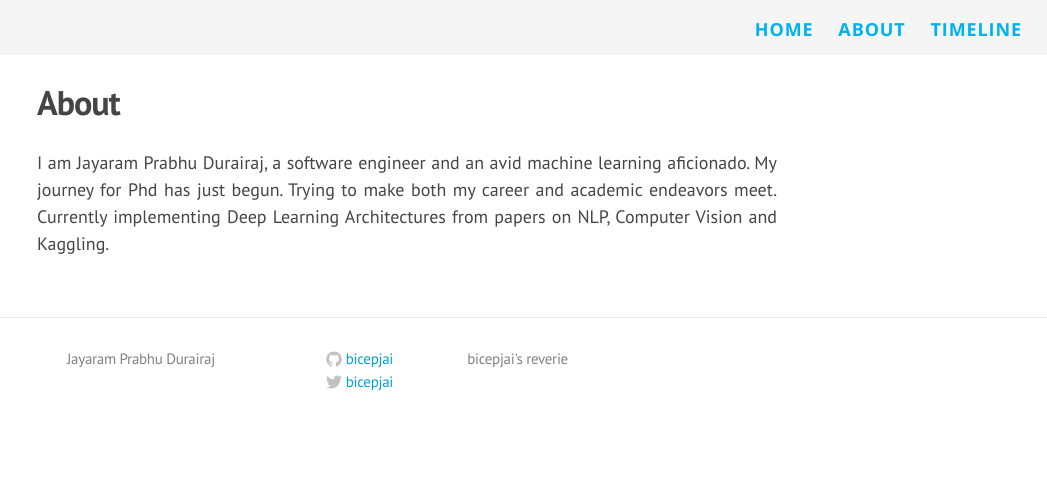
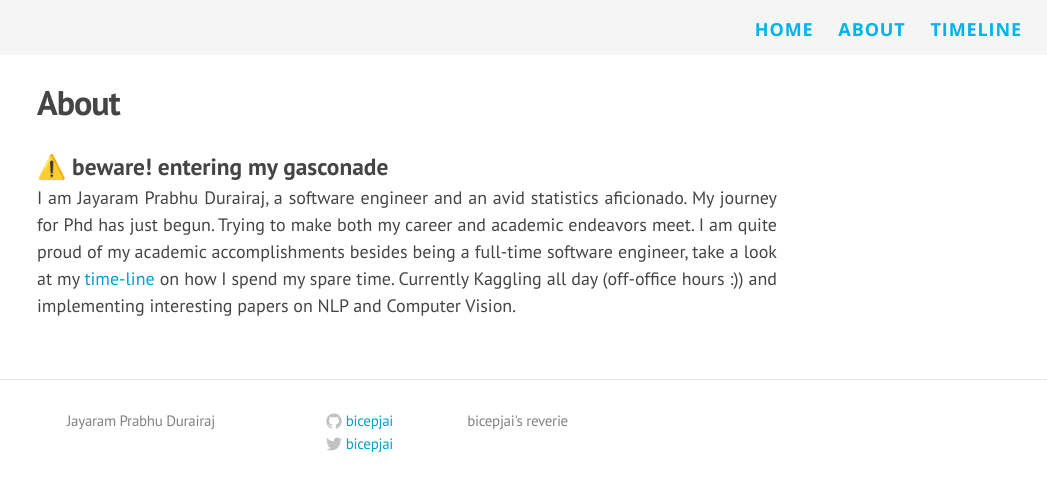
Before and after one commit to bicepjai/bicepjai.github.io, a Jekyll site: the page built from pages/about.md, in a window 1280 px wide. Shown: the top 492 px of the page, without its empty margins (233-1280 px from the left). Built offline with Jekyll 4.4.1, drawn with Linux system fonts in a browser that asks for light colours; nearby versions of some CDN libraries; emoji names are drawn with the system emoji font.

Commit message:
gaconade update

```diff
--- a/pages/about.md
+++ b/pages/about.md
@@ -4,4 +4,6 @@ type: navigation
 title: About
 permalink: /about/
 ---
-I am Jayaram Prabhu Durairaj, a software engineer and an avid machine learning aficionado. My journey for Phd has just begun. Trying to make both my career and academic endeavors meet. Currently implementing Deep Learning Architectures from papers on NLP, Computer Vision and Kaggling.
+### :warning: beware! entering my gasconade
+
+I am Jayaram Prabhu Durairaj, a software engineer and an avid statistics aficionado. My journey for Phd has just begun. Trying to make both my career and academic endeavors meet. I am quite proud of my academic accomplishments besides being a full-time software engineer, take a look at my [time-line](https://bicepjai.github.io/timeline/) on how I spend my spare time. Currently Kaggling all day (off-office hours :)) and implementing interesting papers on NLP and Computer Vision.
```
